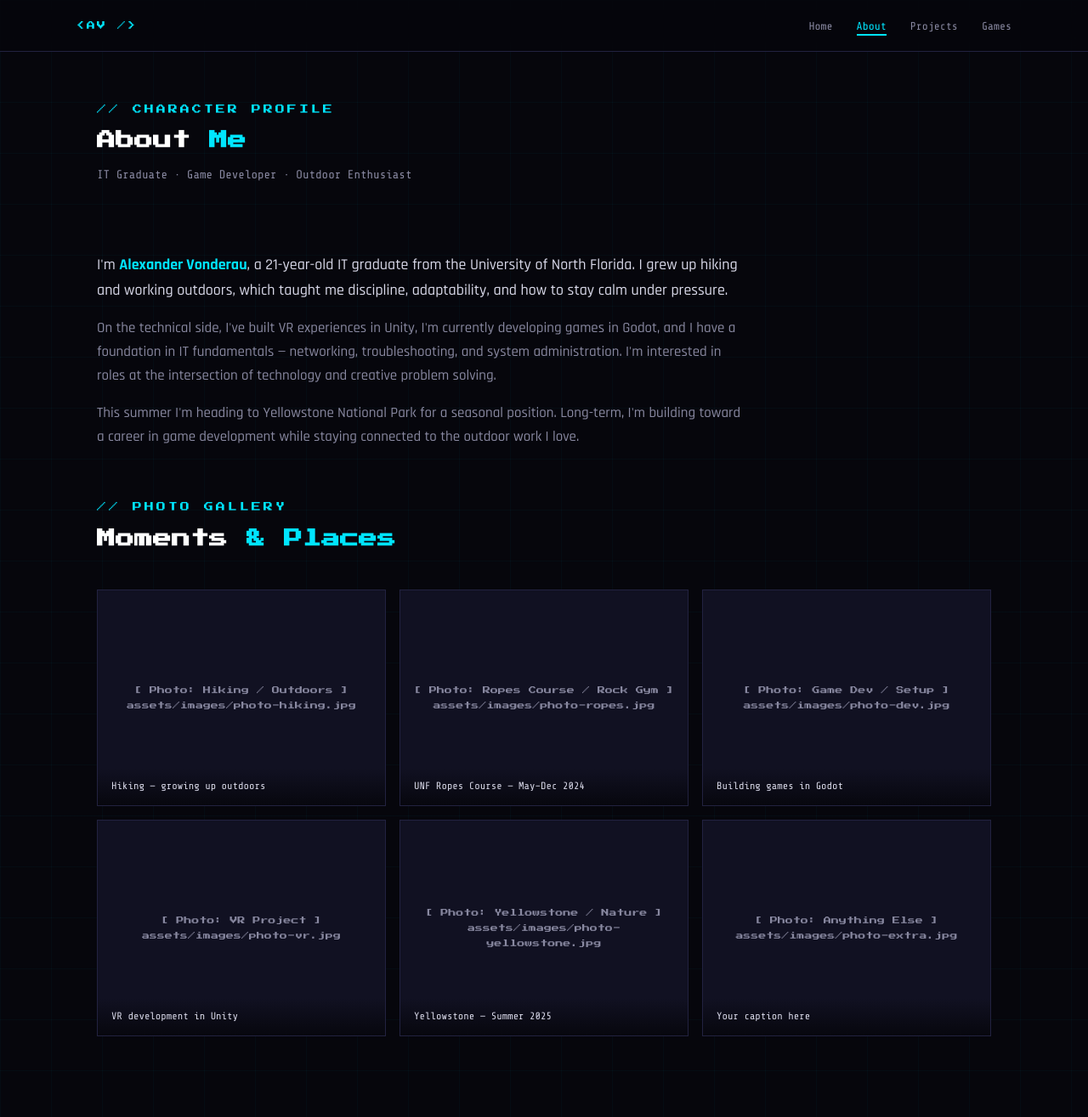
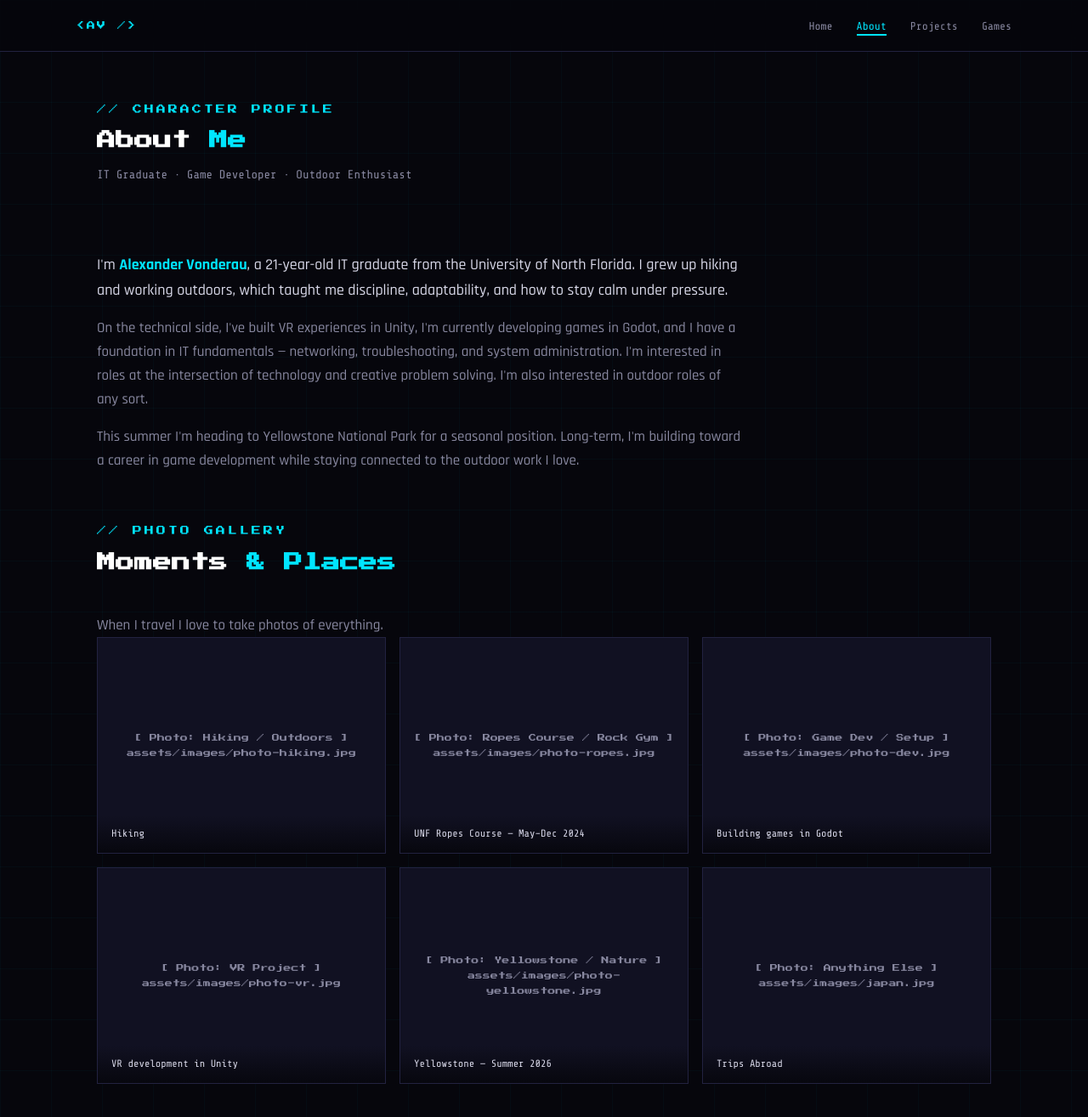
Before and after one commit to AlexJVon/website, a Jekyll site: the page built from about.html, in a window 1280 px wide and 1400 px high. Shown: the top 1315 px of the window at 85% size. Built offline with Jekyll 4.4.1, drawn with Linux system fonts in a browser that asks for light colours.

Commit message:
Added Some imagery and changed descriptions
adjusted descriptions to some things and added imagery from travels

```diff
--- a/about.html
+++ b/about.html
@@ -25,22 +25,27 @@
         On the technical side, I've built VR experiences in Unity, I'm currently developing
         games in Godot, and I have a foundation in IT fundamentals — networking, troubleshooting,
         and system administration. I'm interested in roles at the intersection of technology
-        and creative problem solving.
+        and creative problem solving. I'm also interested in outdoor roles of any sort.
       </p>
       <p style="font-size: 17px; color: var(--text-dim);">
         This summer I'm heading to Yellowstone National Park for a seasonal position.
         Long-term, I'm building toward a career in game development while staying connected
         to the outdoor work I love.
       </p>
+
     </div>
 
     <p class="section-label reveal">// photo gallery</p>
     <h2 class="section-title reveal">Moments <span class="accent">&amp; Places</span></h2>
 
+      <p style="font-size: 17px; color: var(--text-dim);">
+       When I travel I love to take photos of everything.
+      </p>
+
     <div class="photo-grid reveal">
       <div class="photo-card">
         <span class="photo-placeholder">[ Photo: Hiking / Outdoors ]<br>assets/images/photo-hiking.jpg</span>
-        <div class="photo-caption">Hiking — growing up outdoors</div>
+        <div class="photo-caption">Hiking</div>
       </div>
       <div class="photo-card">
         <span class="photo-placeholder">[ Photo: Ropes Course / Rock Gym ]<br>assets/images/photo-ropes.jpg</span>
@@ -56,11 +61,11 @@
       </div>
       <div class="photo-card">
         <span class="photo-placeholder">[ Photo: Yellowstone / Nature ]<br>assets/images/photo-yellowstone.jpg</span>
-        <div class="photo-caption">Yellowstone — Summer 2025</div>
+        <div class="photo-caption">Yellowstone — Summer 2026</div>
       </div>
       <div class="photo-card">
-        <span class="photo-placeholder">[ Photo: Anything Else ]<br>assets/images/photo-extra.jpg</span>
-        <div class="photo-caption">Your caption here</div>
+        <span class="photo-placeholder">[ Photo: Anything Else ]<br>assets/images/japan.jpg</span>
+        <div class="photo-caption">Trips Abroad</div>
       </div>
     </div>
   </div>
--- a/index.html
+++ b/index.html
@@ -115,7 +115,7 @@
         <p style="font-size: 16px; color: var(--text-dim); margin-bottom: 24px;">
           I grew up hiking and working outdoors. I bring that same grit and adaptability
           into technical work. Currently developing games in Godot and heading to
-          Yellowstone for summer 2025.
+          Yellowstone for summer 2026.
         </p>
         <div class="btn-group">
           <a href="{{ '/about' | relative_url }}" class="btn btn-small">Full Profile →</a>
```
Also changed, not shown: assets/images/japan.jpg (added), assets/images/photo-hiking.jpg (added), assets/images/photo-ropes.jpg (added).
